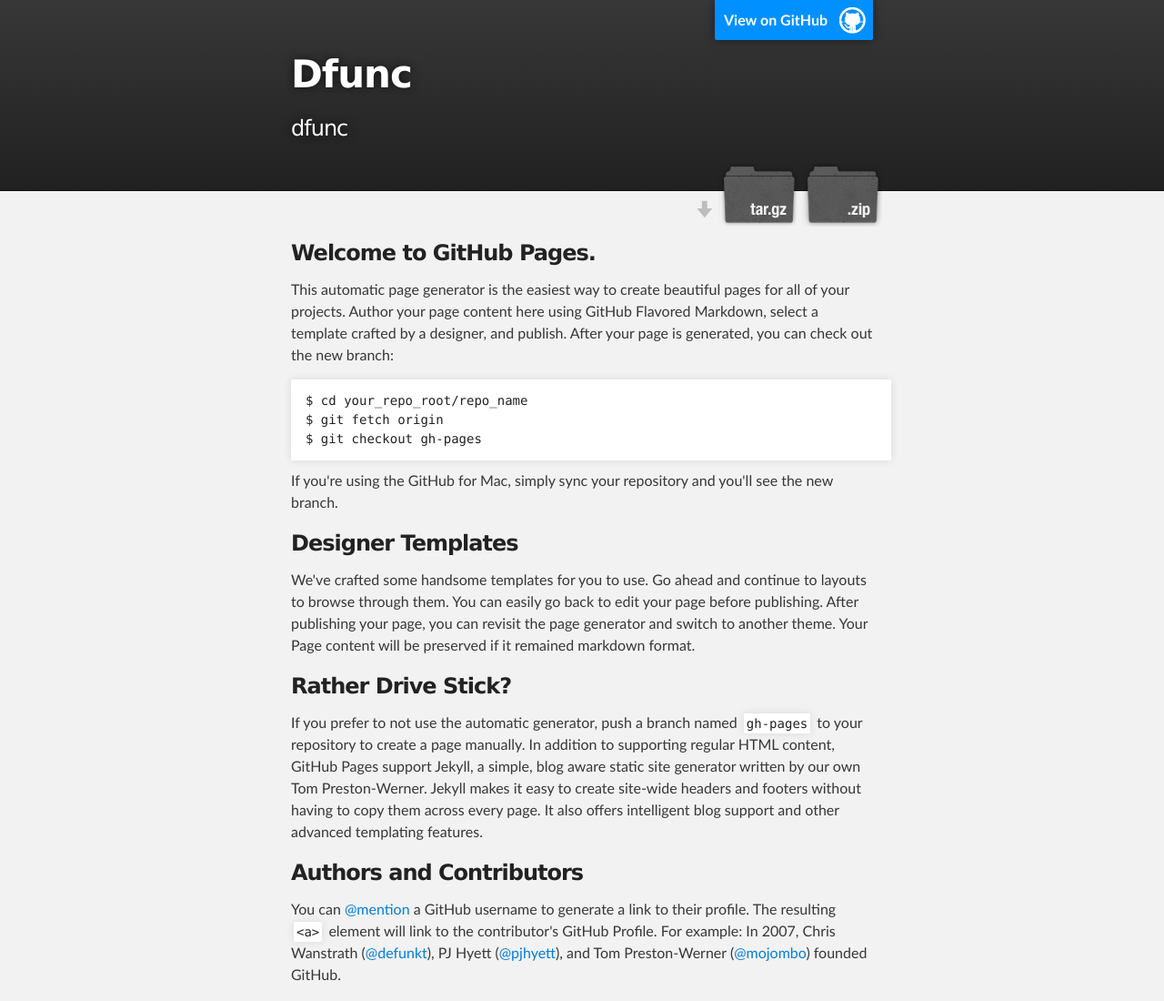
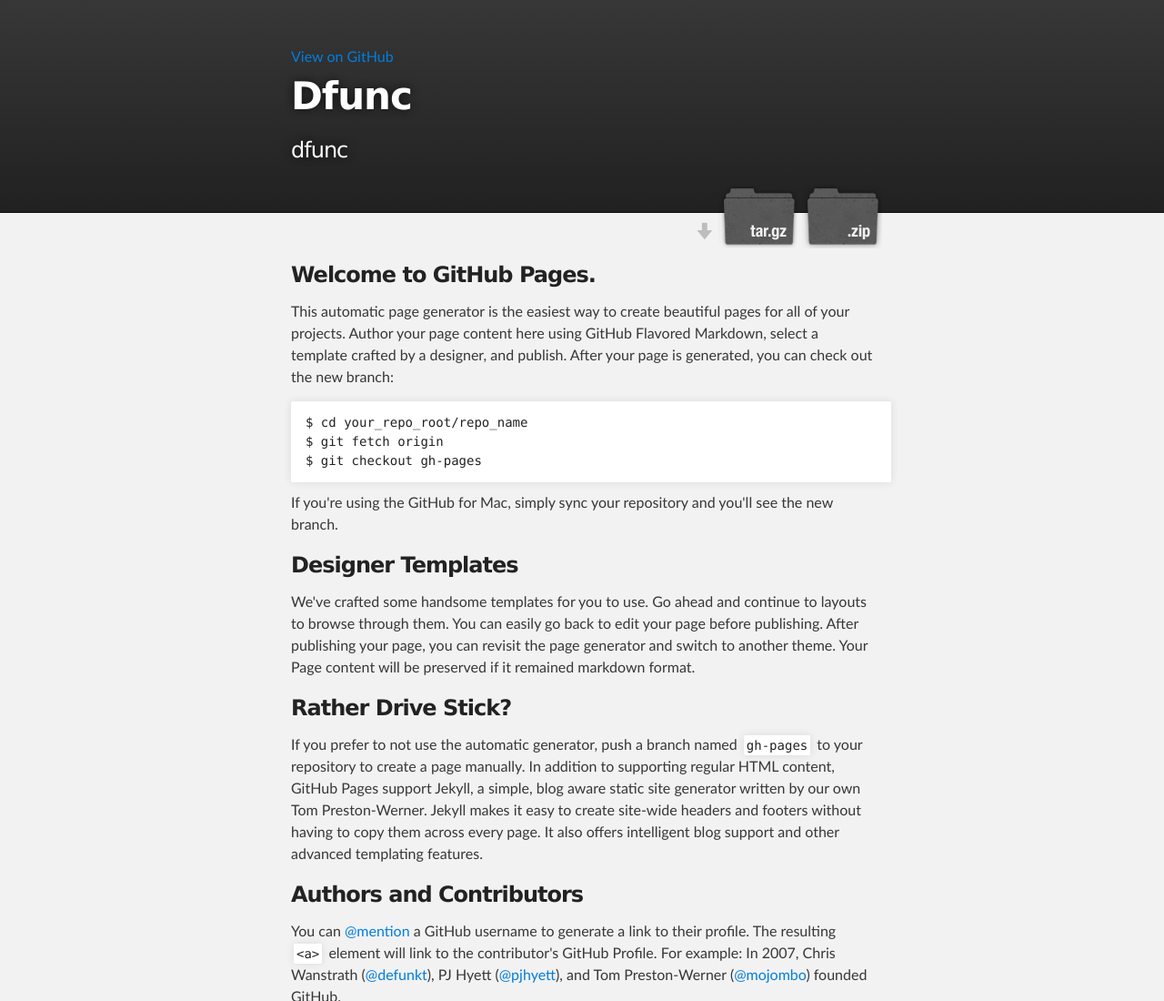
Before and after one commit to dfunc/dfunc, a plain HTML site: page index.html in a window 1280 px wide. Shown: the top 1100 px of the page at 91% size. Drawn offline with Linux system fonts and the light colour scheme.

Commit message:
Update index.html

```diff
--- a/index.html
+++ b/index.html
@@ -16,7 +16,7 @@
     <!-- HEADER -->
     <div id="header_wrap" class="outer">
         <header class="inner">
-          <a id="forkme_banner" href="https://github.com/dfunc/dfunc">View on GitHub</a>
+          <a href="https://github.com/dfunc/dfunc">View on GitHub</a>
 
           <h1 id="project_title">Dfunc</h1>
           <h2 id="project_tagline">dfunc</h2>
```
